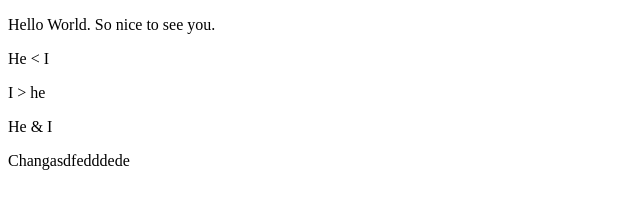
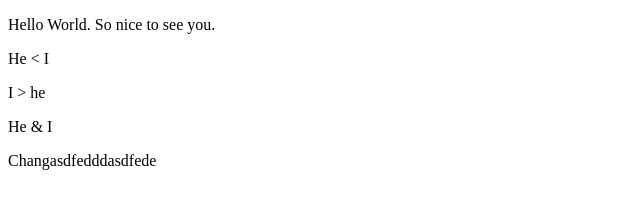
Before and after one commit to silbersteine/custom-processor, a plain HTML site: page GHTest.html in a window 1280 px wide. Shown: the full height of the page, 0-640 px from the left. Drawn offline with Linux system fonts and the light colour scheme.

Commit message:
Update action

```diff
--- a/GHTest.html
+++ b/GHTest.html
@@ -8,6 +8,6 @@
     <p>He &lt; I</p>
 	<p>I &gt; he</p>
 	<p>He &amp; I</p>
-    <p>Changasdfedddede</p>
+    <p>Changasdfedddasdfede</p>
 </body>
 </html>
```
Also changed, not shown: .github/workflows/replace-html.yml.
